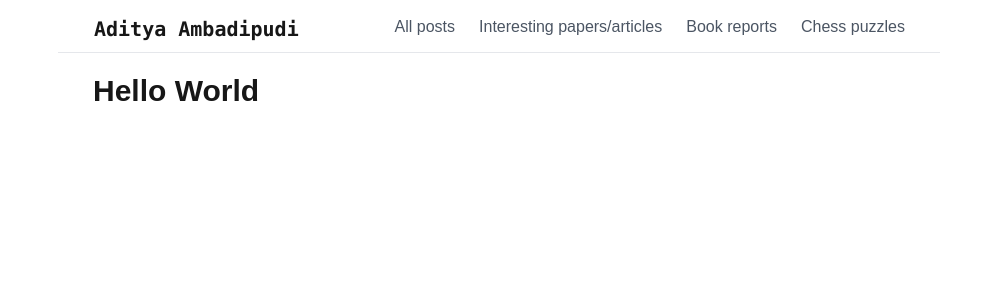
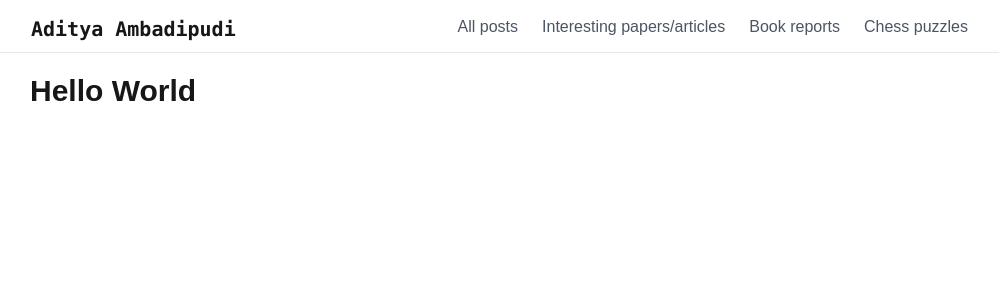
Before and after one commit to ganeshaditya1/blog, a Next.js app: page / in a window 1280 px wide. Shown: the top 300 px of the page, without its empty margins (141-1140 px from the left). Built offline with nearby package versions, Linux system fonts and the light colour scheme.

Commit message:
Misc changes to the way MDX output is presented to the user.
1. Increase word gap and line gap
2. Increase gap after a h1 tag.
3. Underline all hyperlinks.

```diff
--- a/app/layout.tsx
+++ b/app/layout.tsx
@@ -23,7 +23,7 @@ export default function RootLayout({
         <Analytics />
         <SpeedInsights />
         <div className="flex flex-row justify-center m-[10px]">
-          <div className="xl:w-[70%] 2xl:w-[60%] w-[90%]">
+          <div className="xl:w-[80%] 2xl:w-[70%] w-[90%]">
             <div className="flex flex-row justify-between border-b border-gray-200 xl:pl-[35px] pr-[35px] p-[5px]">
               <div className="flex flex-row">
                 <HamburgerMenu/>
--- a/mdx-components.tsx
+++ b/mdx-components.tsx
@@ -10,6 +10,19 @@ export function useMDXComponents(components: MDXComponents): MDXComponents {
       </pre>
       </div>
     ),
+
+    // Add styling to headings
+    h1: ({ children }) => (
+      <h1 className="mb-[10px]">
+        {children}
+      </h1>
+    ),
+    a: ({ children, href }) => (
+      <a className="underline" href={href}>{children}</a>
+    ),
+    p: ({ children }) => (
+      <p style={{ wordSpacing: '0.15em', lineHeight: '1.65em' }}> {children} </p>
+    ),
     ...components,
   }
 }
```
